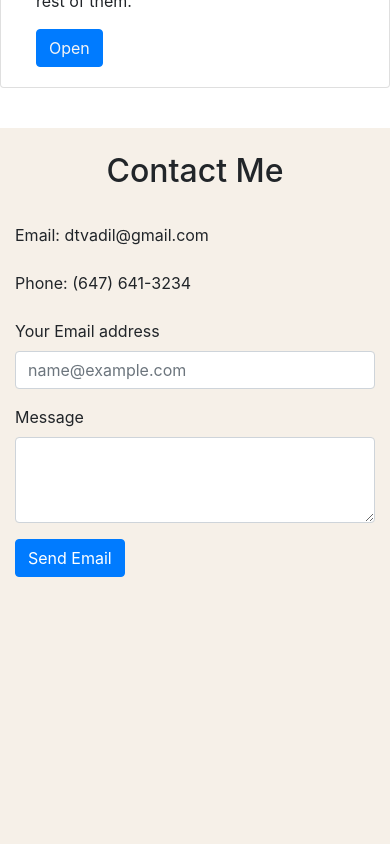
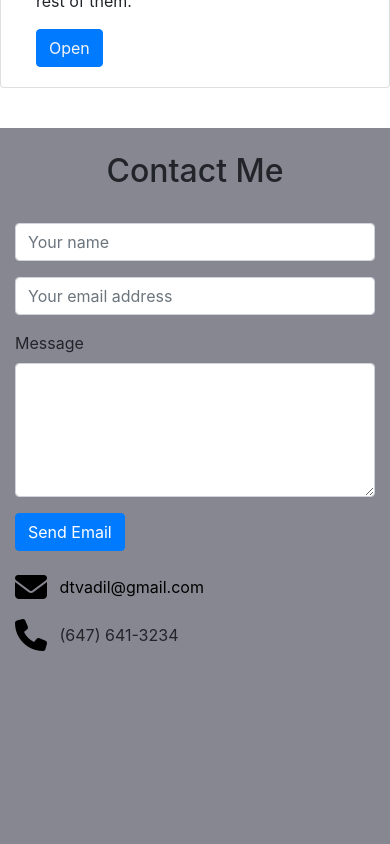
Before and after one commit to dvadz/portfolio, a React (Create React App) app: page / in a window 390 px wide. Shown: the part 2400-3244 px from the top of the page. Built offline with nearby package versions, Linux system fonts and the light colour scheme.

Commit message:
- moved email address and phone to the bottom, updated their icons - added name input to the form

```diff
--- a/src/components/Contact.css
+++ b/src/components/Contact.css
@@ -3,5 +3,16 @@
 
   /* margin-bottom: 20px; */
   /* border-radius: 0.5rem; */
-  background-color: #f6f0e8;
+  background-color: #878792;
 }
+
+.contact a:link,
+.contact a:hover {
+  color: black;
+  text-decoration: none;
+}
+
+.contact i {
+  transform: scale(2);
+  color: black;
+}
--- a/src/components/Contact.js
+++ b/src/components/Contact.js
@@ -5,33 +5,38 @@ const Contact = () => {
   return (
     <div id='contact' className='contact container'>
       <h2 className='p-4 text-center'>Contact Me</h2>
-      <p>
-        <span>Email: </span> <span>dtvadil@gmail.com</span>
-      </p>
-      <p className='my-4'>
-        <span>Phone: </span> <span>(647) 641-3234</span>
-      </p>
 
       <div className='email'>
         <form>
+          {/* Name */}
           <div class='form-group'>
-            <label for='exampleFormControlInput1'>Your Email address</label>
-            <input
-              type='email'
-              class='form-control'
-              id='exampleFormControlInput1'
-              placeholder='name@example.com'
-            />
+            {/* <label for='name'></label> */}
+            <input type='email' class='form-control' id='name' placeholder='Your name' />
           </div>
+          {/* Email Address */}
           <div class='form-group'>
-            <label for='exampleFormControlTextarea1'>Message</label>
-            <textarea class='form-control' id='exampleFormControlTextarea1' rows='3'></textarea>
+            {/* <label for='email'></label> */}
+            <input type='email' class='form-control' id='email' placeholder='Your email address' />
+          </div>
+          {/* Message */}
+          <div class='form-group'>
+            <label for='message'>Message</label>
+            <textarea class='form-control' id='message' rows='5'></textarea>
           </div>
           <button className='btn btn-primary' type='submit'>
             Send Email
           </button>
         </form>
       </div>
+
+      <p className='mx-2 mt-4 '>
+        <a href='mailto:dtvadil@gmail.com'>
+          <i className='fas fa-envelope mr-3'></i> dtvadil@gmail.com
+        </a>
+      </p>
+      <p className='mx-2 mt-4'>
+        <i class='fas fa-phone mr-3'></i> (647) 641-3234
+      </p>
     </div>
   );
 };
```
